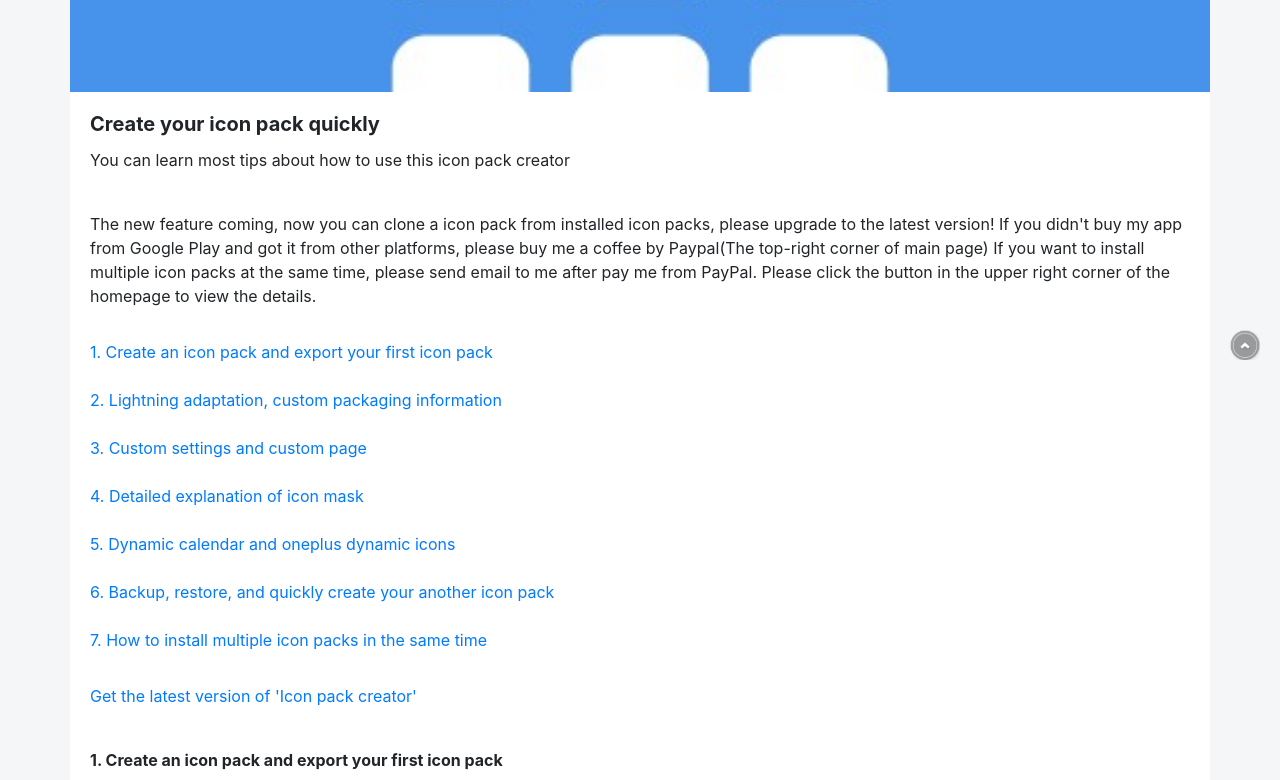
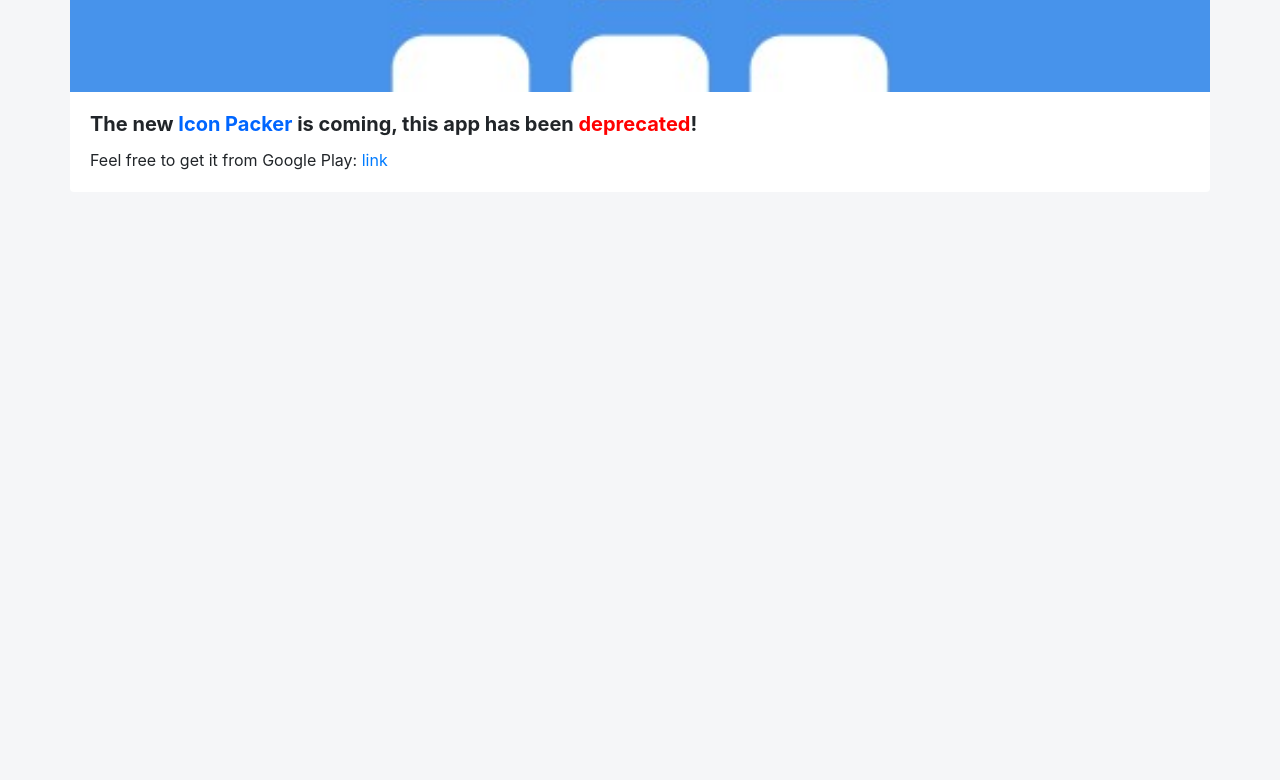
Before and after one commit to ommiao/iconpackcreator, a plain HTML site: page index.html in a window 1280 px wide. Shown: the part 420-1200 px from the top of the page. After the commit the page ends 800 px from the top, so only its background shows below. Drawn offline with Linux system fonts and the light colour scheme.

Commit message:
enable icon packer

```diff
--- a/index.html
+++ b/index.html
@@ -1,4 +1,4 @@
-<!-- 202205241455 -->
+<!-- 202306121723 -->
 <!DOCTYPE html>
 <html lang="en" ng-app="myApp" ng-controller="myCtrl">
 
@@ -20,35 +20,39 @@
 <body id="top" class="container" ng-cloak="cloak">
   <div class="card no-border">
     <img src="./img/top.jpg" class="card-img-top">
-    <div style="position: absolute; right: 20px; top: 20px;">
-      <img ng-click="changeLanguage()" style="width: 30px; height: 30px;" src="{{language == 'English' ? './img/chinese.png' : './img/english.png'}}"/>
+    <div class="card-body">
+      <h5 class="card-title" style="font-weight:bold;">The new <font color="#0066FF">Icon Packer</font> is coming, this app has been <font color="red">deprecated</font>!</h5>
+      <p class="card-text">Feel free to get it from Google Play: <a href="https://play.google.com/store/apps/details?id=cn.ommiao.iconpacker">link</a></p>
     </div>
-    <div class="card-body">
-      <h5 class="card-title" style="font-weight:bold;">{{allTexts[language].title}}</h5>
-      <p class="card-text">{{allTexts[language].description}}</p>
-    </div>
-    <div class="card-body" ng-if="language == 'Chinese'">
-      <span>最新版本已增加图标包克隆功能，该功能免费使用，可以将任意已安装图标包导入，喜欢这个功能可以购买模板支持或者仅捐赠，感谢支持！</span>
-    </div>
-    <div class="card-body" ng-if="language != 'Chinese'">
-      <span>The new feature coming, now you can clone a icon pack from installed icon packs, please upgrade to the latest version!</span>
-      <span>If you didn't buy my app from Google Play and got it from other platforms, please buy me a coffee by Paypal(The top-right corner of main page)</span>
-      <span>If you want to install multiple icon packs at the same time, please send email to me after pay me from PayPal. Please click the button in the upper right corner of the homepage to view the details.</span>
-    </div>
-    <ul class="list-group list-group-flush">
-      <a href="{{'#' + x.id}}" class="list-group-item no-border" ng-repeat="x in allTexts[language].menu">{{x.title}}</a>
-    </ul>
-    <div class="card-body">
-      <a href="{{allTexts[language].appLink}}" class="card-link">{{allTexts[language].appLinkText}}</a>
-    </div>
-    <div id="{{x.id}}" class="card-body" ng-repeat="x in allTexts[language].menu">
-      <p class="card-text" style="font-weight:bold;">{{x.title}}</p>
-      <div ng-include="'./' + (language == 'English' ? 'pageEn' : 'page') + '/page' + ($index + 1) + '.html'"></div>
-    </div>
-  </div>
-  <div style="position: fixed; right: 20px; bottom: 20px;">
-    <a href="#top" target="_self"><img style="width: 30px; height: 30px;" src="./img/goto_top.png"/></a>
-  </div>
+<!--    <div style="position: absolute; right: 20px; top: 20px;">-->
+<!--      <img ng-click="changeLanguage()" style="width: 30px; height: 30px;" src="{{language == 'English' ? './img/chinese.png' : './img/english.png'}}"/>-->
+<!--    </div>-->
+<!--    <div class="card-body">-->
+<!--      <h5 class="card-title" style="font-weight:bold;">{{allTexts[language].title}}</h5>-->
+<!--      <p class="card-text">{{allTexts[language].description}}</p>-->
+<!--    </div>-->
+<!--    <div class="card-body" ng-if="language == 'Chinese'">-->
+<!--      <span>最新版本已增加图标包克隆功能，该功能免费使用，可以将任意已安装图标包导入，喜欢这个功能可以购买模板支持或者仅捐赠，感谢支持！</span>-->
+<!--    </div>-->
+<!--    <div class="card-body" ng-if="language != 'Chinese'">-->
+<!--      <span>The new feature coming, now you can clone a icon pack from installed icon packs, please upgrade to the latest version!</span>-->
+<!--      <span>If you didn't buy my app from Google Play and got it from other platforms, please buy me a coffee by Paypal(The top-right corner of main page)</span>-->
+<!--      <span>If you want to install multiple icon packs at the same time, please send email to me after pay me from PayPal. Please click the button in the upper right corner of the homepage to view the details.</span>-->
+<!--    </div>-->
+<!--    <ul class="list-group list-group-flush">-->
+<!--      <a href="{{'#' + x.id}}" class="list-group-item no-border" ng-repeat="x in allTexts[language].menu">{{x.title}}</a>-->
+<!--    </ul>-->
+<!--    <div class="card-body">-->
+<!--      <a href="{{allTexts[language].appLink}}" class="card-link">{{allTexts[language].appLinkText}}</a>-->
+<!--    </div>-->
+<!--    <div id="{{x.id}}" class="card-body" ng-repeat="x in allTexts[language].menu">-->
+<!--      <p class="card-text" style="font-weight:bold;">{{x.title}}</p>-->
+<!--      <div ng-include="'./' + (language == 'English' ? 'pageEn' : 'page') + '/page' + ($index + 1) + '.html'"></div>-->
+<!--    </div>-->
+<!--  </div>-->
+<!--  <div style="position: fixed; right: 20px; bottom: 20px;">-->
+<!--    <a href="#top" target="_self"><img style="width: 30px; height: 30px;" src="./img/goto_top.png"/></a>-->
+<!--  </div>-->
 </body>
 
 </html>
```
